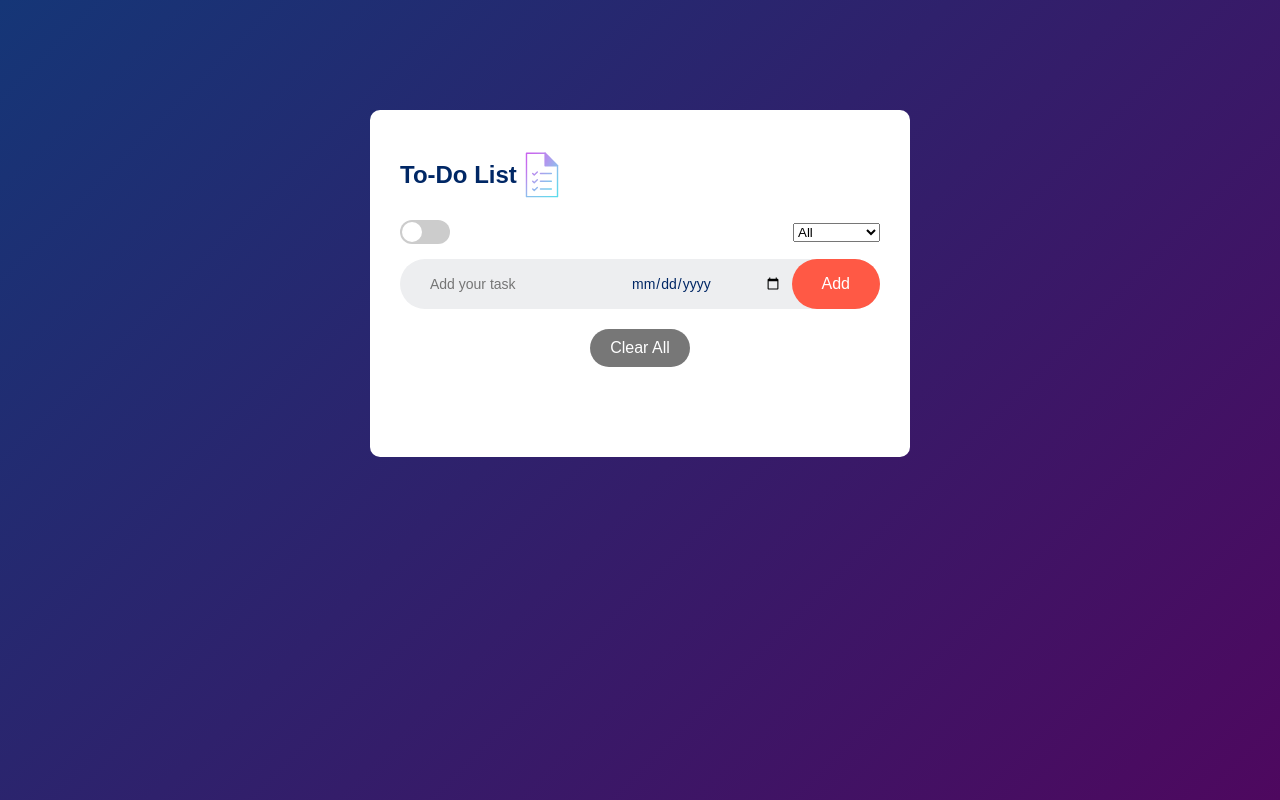
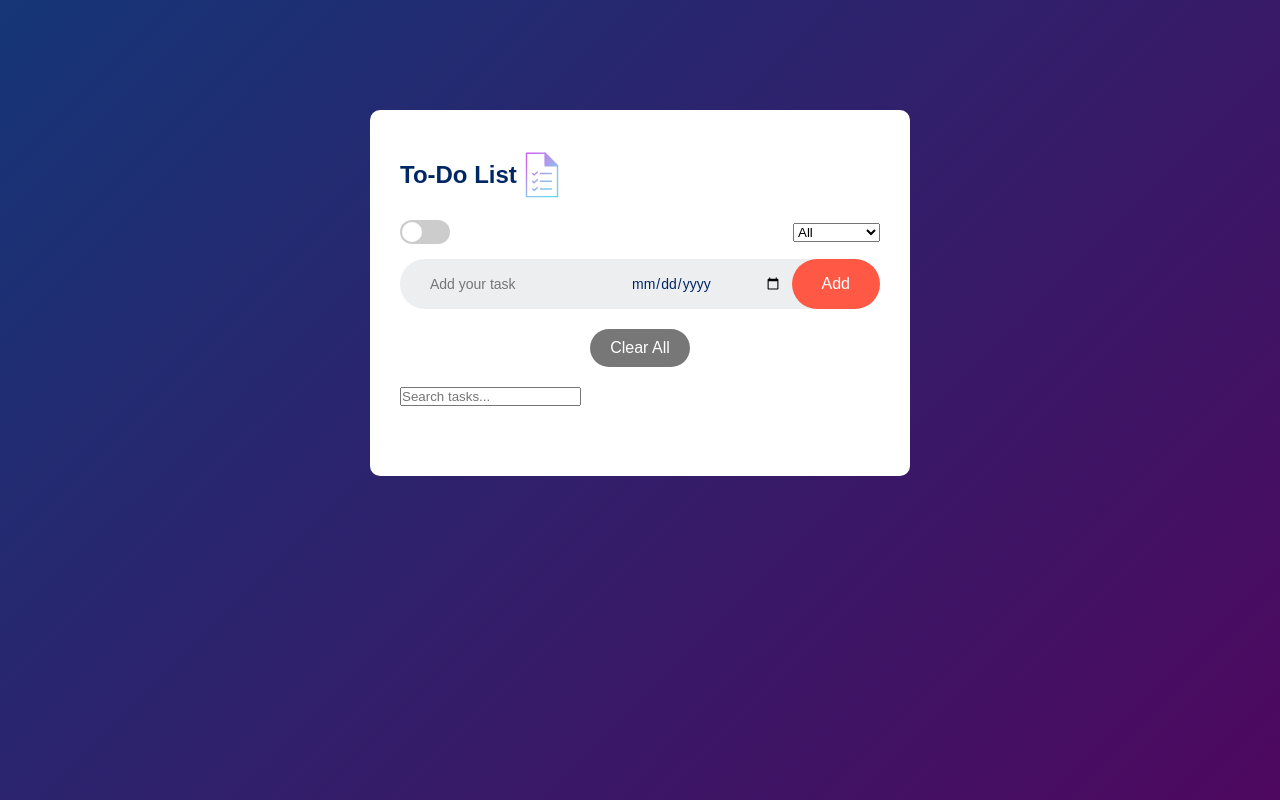
Before and after one commit to KEANU2003/To-Do-List-WebApp, a plain HTML site: page index.html in a window 1280 px wide. Drawn offline with Linux system fonts and the light colour scheme; files whose address does not match are found by name.

Commit message:
Update index.html

```diff
--- a/index.html
+++ b/index.html
@@ -30,6 +30,10 @@
 
       <button id="clear-all">Clear All</button>
       <ul id="list-container"></ul>
+
+      <div class="search-container">
+  <input type="text" id="search-box" placeholder="Search tasks...">
+</div>
     </div>
   </div>
   <script src="script.js"></script>
```
